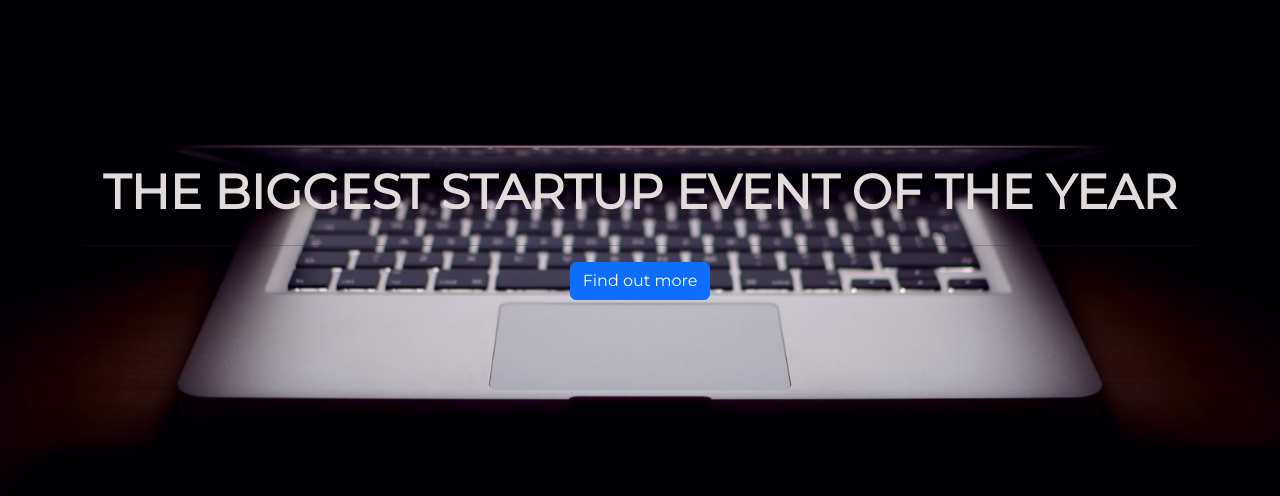
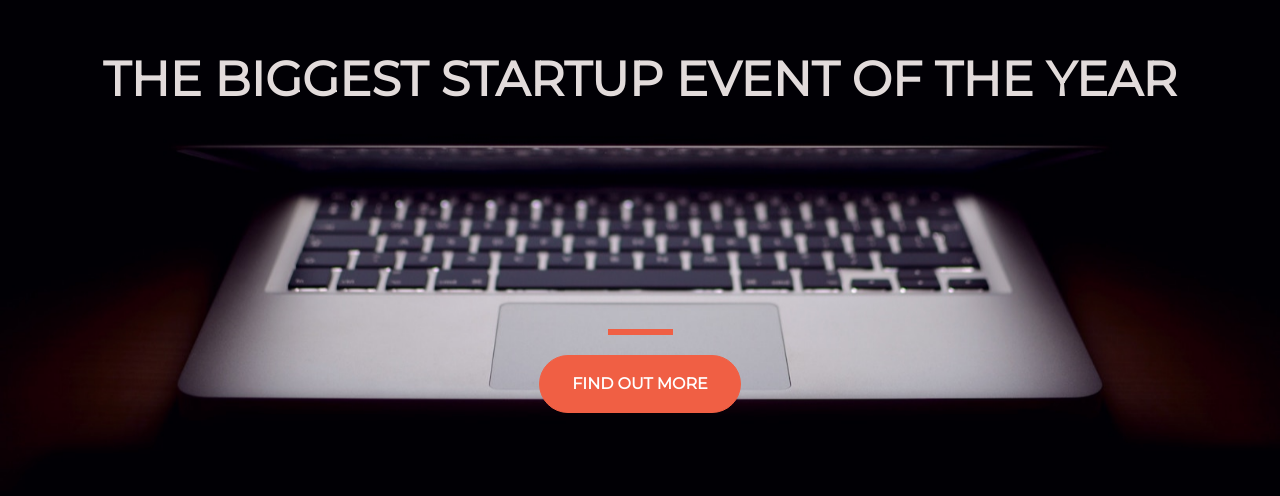
Before and after one commit to Sebadm20/Landing-Page-sdm, a plain HTML site: page index.html in a window 1280 px wide. Shown: the part 168-664 px from the top of the page. Drawn offline with nearby package versions, Linux system fonts and the light colour scheme.

Commit message:
se agregan clases de bootstrap para el boton las cuales son: btn btn primary hr buffer entre otras

```diff
--- a/style.css
+++ b/style.css
@@ -11,7 +11,42 @@ html {
 
 }
 
-h1{
+h1 {
   font-size: 3rem;
   color: #e2dbdb;
 }
+
+.btn {
+  font-weight: 700;
+  border-radius: 300px;
+  text-transform: uppercase;
+
+}
+
+.btn-primary {
+  background-color: #F05F44;
+  border-color: #F05F44;
+  --bs-btn-hover-bg: #ee4b08;
+  --bs-btn-hover-border-color: #ee4b08;
+}
+
+.btn-primary:hover {
+
+  border-width: 4px;
+}
+
+.btn-xl {
+  padding: 1rem 2rem;
+}
+
+hr {
+  margin: 20px auto;
+  color: #F05F44;
+  border: 3px solid #F05F44;
+  max-width: 65px;
+  opacity: 1;
+}
+
+.buffer {
+  height: 12rem;
+}
```
